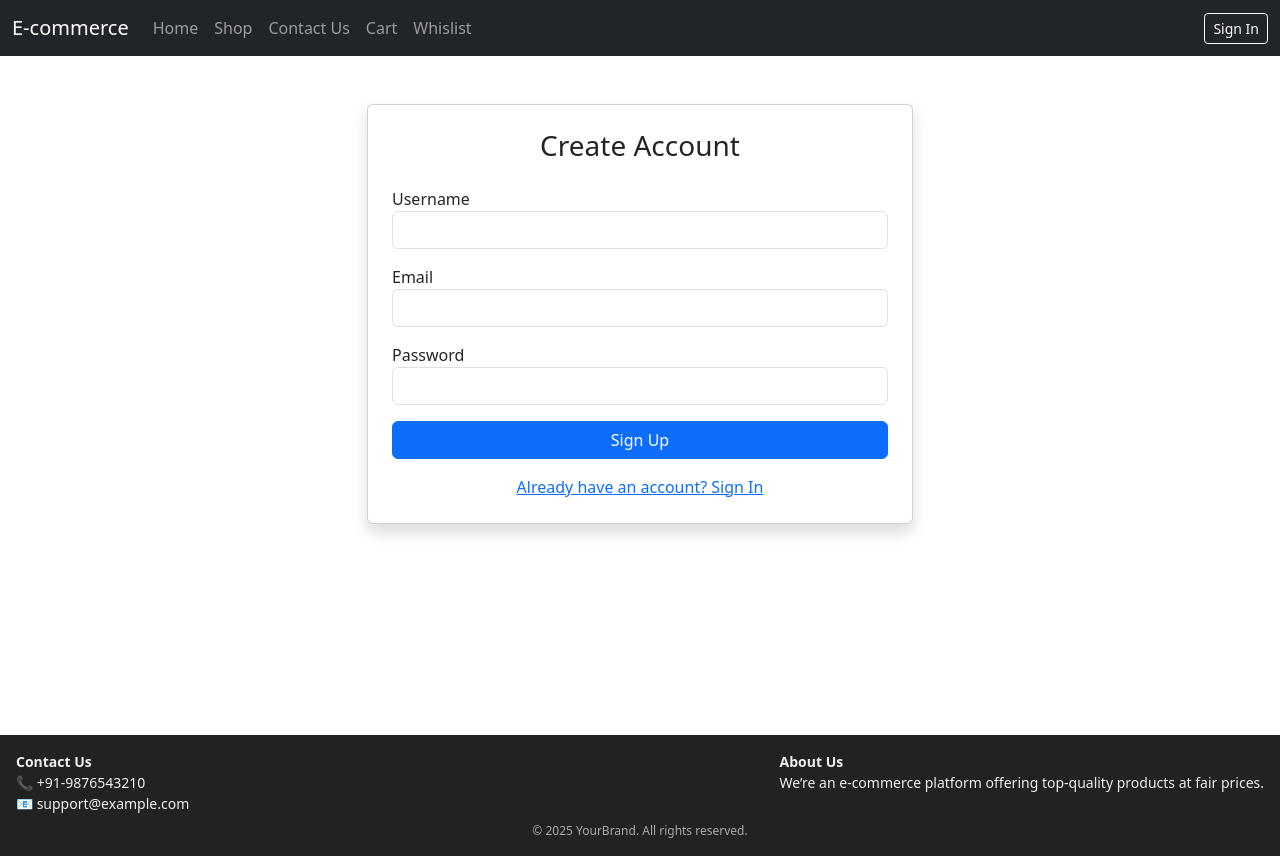
After one commit to Shivsri1404/djecommerce, a Django app: page /shop/signup/ in a window 1280 px wide. The commit adds this page. Run offline with Django 5.2, Linux system fonts and the light colour scheme.

Commit message:
[ADD] signup,signin,logout feature

```diff
--- a/ecommerce/ecommerce/settings.py
+++ b/ecommerce/ecommerce/settings.py
@@ -29,6 +29,7 @@ CSRF_TRUSTED_ORIGINS = [
     "https://8000-firebase-djecommerce-1749395371826.cluster-ikxjzjhlifcwuroomfkjrx437g.cloudworkstations.dev",
 ]
 ALLOWED_HOSTS = []
+AUTH_USER_MODEL = 'shop.Users'
 
 
 # Application definition
--- a/ecommerce/shop/templates/shop/base.html
+++ b/ecommerce/shop/templates/shop/base.html
@@ -53,20 +53,33 @@
           <div class="collapse navbar-collapse" id="navbarNavDropdown">
             <ul class="navbar-nav">
               <li class="nav-item">
-                <a class="nav-link {% if request.path == '/shop/' %}active{% endif %}"" aria-current="page" href="/shop">Home</a>
+                <a class="nav-link {% if request.path == '/shop/' %}active{% endif %}" aria-current="page" href="/shop">Home</a>
               </li>
               <li class="nav-item">
-                <a class="nav-link {% if request.path == '/shop/shop/' %}active{% endif %}"" href="/shop/shop">Shop</a>
+                <a class="nav-link {% if request.path == '/shop/shop/' %}active{% endif %}" href="/shop/shop">Shop</a>
               </li>
               <li class="nav-item">
-                <a class="nav-link {% if request.path == '/shop/contactUs/' %}active{% endif %}"" href="/shop/contactUs">Contact Us</a>
+                <a class="nav-link {% if request.path == '/shop/contactUs/' %}active{% endif %}" href="/shop/contactUs">Contact Us</a>
               </li>
               <li class="nav-item">
-                <a class="nav-link {% if request.path == '#' %}active{% endif %}"" href="#">Cart</a>
+                <a class="nav-link {% if request.path == '#' %}active{% endif %}" href="#">Cart</a>
               </li>
               <li class="nav-item">
-                <a class="nav-link {% if request.path == '#' %}active{% endif %}"" href="#">Whislist</a>
+                <a class="nav-link {% if request.path == '#' %}active{% endif %}" href="#">Whislist</a>
               </li>
+            </ul>
+            <!-- ✅ Authentication Buttons -->
+            <ul class="navbar-nav ms-auto">
+              {% if request.user.is_authenticated %}
+                <li class="nav-item d-flex align-items-center">
+                  <span class="navbar-text text-white me-2">Hello, {{ request.user.username|upper }}</span>
+                  <a class="btn btn-outline-light btn-sm" href="{% url 'shop:logout' %}">Logout</a>
+                </li>
+              {% else %}
+                <li class="nav-item">
+                  <a class="btn btn-outline-light btn-sm" href="{% url 'shop:signin' %}">Sign In</a>
+                </li>
+              {% endif %}
             </ul>
           </div>
         </div>
--- /dev/null
+++ b/ecommerce/shop/templates/shop/dashboard.html
@@ -0,0 +1,2 @@
+<h2>Welcome, {{ request.user.username }}!</h2>
+<a href="{% url 'shop:logout' %}">Logout</a>
--- /dev/null
+++ b/ecommerce/shop/templates/shop/signup.html
@@ -0,0 +1,38 @@
+{% extends "shop/base.html" %}
+{% block title %}SignUp{% endblock %}
+{% block body %}
+<form method="POST">
+    <div class="container mt-5">
+        <div class="row justify-content-center">
+            <div class="col-md-6">
+                <div class="card p-4 shadow">
+                    <h3 class="text-center mb-4">Create Account</h3>
+                    {% if msg %}
+                        <div class="alert alert-warning" role="alert">
+                            {{msg}}
+                        </div>
+                    {% endif %}
+                    <form method="POST">
+                        {% csrf_token %}
+                        <div class="mb-3">
+                            <label>Username</label>
+                            <input type="text" name="username" class="form-control" required>
+                        </div>
+                        <div class="mb-3">
+                            <label>Email</label>
+                            <input type="email" name="email" class="form-control" required>
+                        </div>
+                        <div class="mb-3">
+                            <label>Password</label>
+                            <input type="password" name="password" class="form-control" required>
+                        </div>
+                        <button type="submit" class="btn btn-primary w-100">Sign Up</button>
+                        <div class="mt-3 text-center">
+                            <a href="{% url 'shop:signin' %}">Already have an account? Sign In</a>
+                        </div>
+                    </form>
+                </div>
+            </div>
+        </div>
+    </div>
+{% endblock %}
--- a/ecommerce/shop/urls.py
+++ b/ecommerce/shop/urls.py
@@ -9,4 +9,8 @@ urlpatterns = [
     path('category/<int:category_id>', views.category, name='category'),
     path('shop/', views.shop, name='shop'),
     path('shop/category/<int:category_id>', views.shopCategory, name='shopCategory'),
+    path('signup/', views.signup_view, name='signup'),
+    path('signin/', views.signin_view, name='signin'),
+    # path('dashboard/', views.dashboard_view, name='dashboard'),
+    path('logout/', views.logout_view, name='logout'),
 ]
--- a/ecommerce/shop/views.py
+++ b/ecommerce/shop/views.py
@@ -1,6 +1,6 @@
 from django.shortcuts import render, redirect
 from django.http import HttpResponse, HttpResponseRedirect
-from .models import Banner, FeaturedCategory, Slider, ContactUs, Product, Category
+from .models import Banner, FeaturedCategory, Slider, ContactUs, Product, Category, Users
 # from .forms import ContactUsForm
 from django.urls import reverse
 from django.views import generic
@@ -75,3 +75,43 @@ def shopCategory(request, category_id):
     except:
         context = {"msg":"Product not found!!!"}
     return render(request, "shop/shop.html", context)
+
+from django.contrib.auth.models import User
+from django.contrib import messages
+def signup_view(request):
+    if request.method == 'POST':
+        username = request.POST['username']
+        email = request.POST['email']
+        password = request.POST['password']
+        if Users.objects.filter(username=username).exists():
+            return render(request, 'shop/signup.html',{'msg':"Username already taken."})
+        else:
+            user = Users.objects.create_user(username=username, email=email, password=password)
+            user.save()
+            login(request, user)
+            # messages.success(request, "Account created successfully.")
+            return redirect('shop:home')
+    return render(request, 'shop/signup.html')
+
+from django.contrib.auth import authenticate, login, logout
+
+def signin_view(request):
+    if request.method == 'POST':
+        username = request.POST['username']
+        password = request.POST['password']
+        user = authenticate(request, username=username, password=password)
+        if user is not None:
+            login(request, user)
+            return redirect('shop:home')
+        else:
+            return render(request, 'shop/signin.html',{'msg':"Invalid credentials."})
+    return render(request, 'shop/signin.html')
+
+def logout_view(request):
+    logout(request)
+    return redirect('shop:home')
+
+# from django.contrib.auth.decorators import login_required
+# @login_required
+# def dashboard_view(request):
+#     return render(request, 'shop/dashboard.html')
```
Also changed, not shown: ecommerce/shop/forms.py (+15 -0 lines), ecommerce/shop/models.py (+3 -4 lines), ecommerce/shop/templates/shop/signin.html (added, +33 -0 lines), ecommerce/db.sqlite3, ecommerce/shop/migrations/0009_alter_users_options_alter_users_managers_and_more.py (added), ecommerce/shop/migrations/0010_users_create_date.py (added), ecommerce/shop/migrations/0011_users_phone.py (added), ecommerce/shop/migrations/0012_remove_users_create_date_remove_users_phone.py (added).
